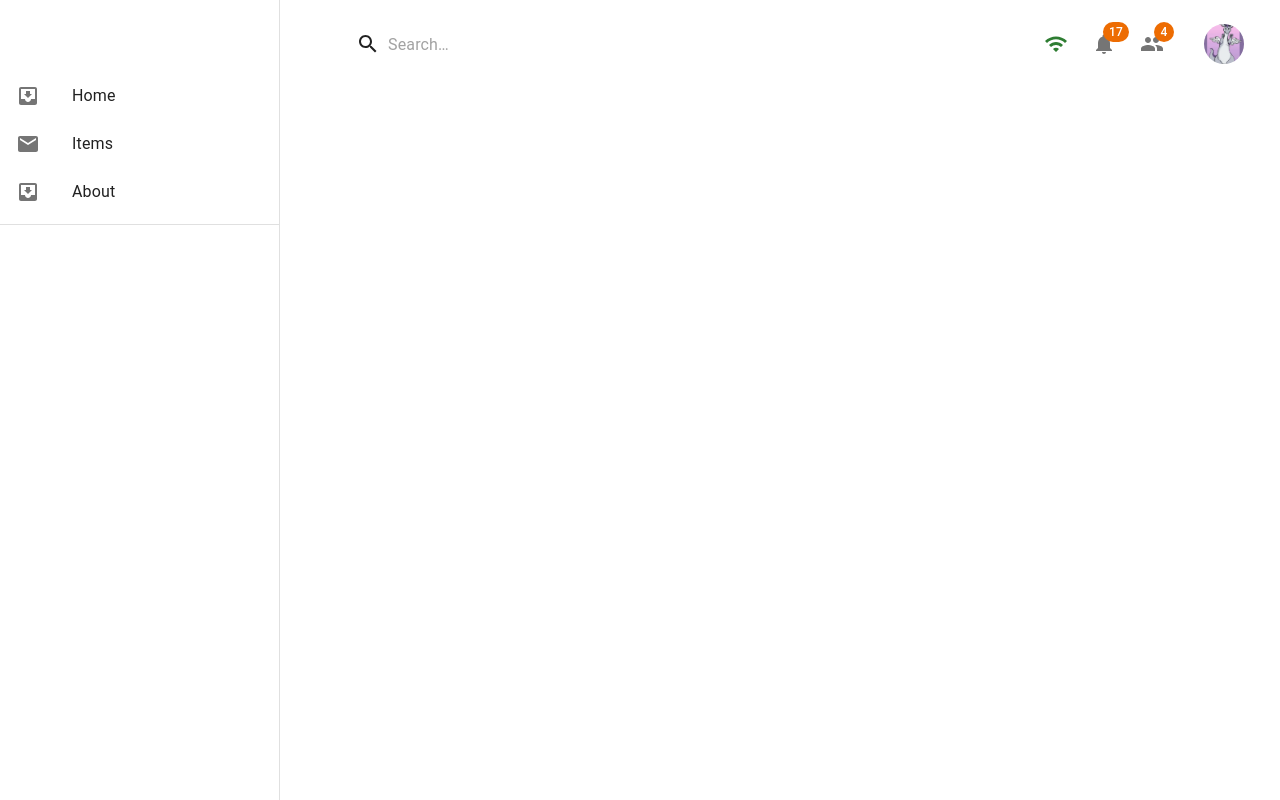
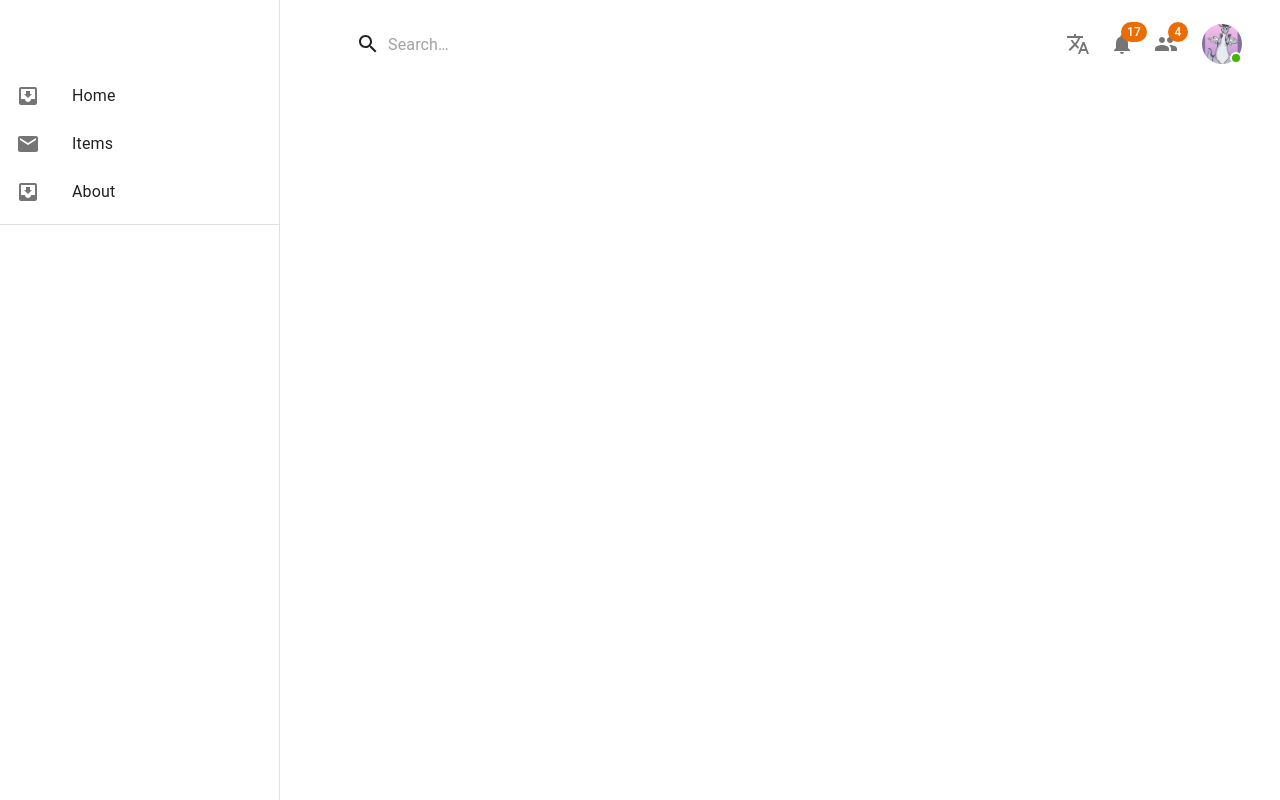
Before and after one commit to Linzell/kiro, a React (Vite) app: page / in a window 1280 px wide. Built offline with nearby package versions, Linux system fonts and the light colour scheme.

Commit message:
✨ Add animation to button menu and color

```diff
--- a/src/components/modules/avatar.tsx
+++ b/src/components/modules/avatar.tsx
@@ -42,6 +42,7 @@ export default function BadgeAvatars(
       overlap="circular"
       anchorOrigin={{ vertical: 'bottom', horizontal: 'right' }}
       variant="dot"
+      color={props.user.getStatusColor()}
     >
       <Avatar alt={props.user.name} src={props.user.imgUrl} />
     </StyledBadge>
--- a/src/components/toolbar/barToolbar.tsx
+++ b/src/components/toolbar/barToolbar.tsx
@@ -11,8 +11,7 @@ import Avatar from '@mui/material/Avatar';
 import NotificationsIcon from '@mui/icons-material/Notifications';
 import MoreIcon from '@mui/icons-material/MoreVert';
 import GroupIcon from '@mui/icons-material/Group';
-import TranslateIcon from '@mui/icons-material/Translate';
-import Wifi from '@mui/icons-material/Wifi';
+import Translate from '@mui/icons-material/Translate';
 
 const Search = styled('div')(({ theme }) => ({
   position: 'relative',
@@ -54,6 +53,56 @@ const StyledInputBase = styled(InputBase)(({ theme }) => ({
   },
 }));
 
+// TODO: A remplacer par module avatar
+const StyledBadge = styled(Badge)(({ theme }) => ({
+  '& .MuiBadge-badge': {
+    backgroundColor: '#44b700',
+    color: '#44b700',
+    boxShadow: `0 0 0 2px ${theme.palette.background.paper}`,
+    '&::after': {
+      position: 'absolute',
+      top: 0,
+      left: 0,
+      width: '100%',
+      height: '100%',
+      borderRadius: '50%',
+      animation: 'ripple 1.2s infinite ease-in-out',
+      border: '1px solid currentColor',
+      content: '""',
+    },
+  },
+  '@keyframes ripple': {
+    '0%': {
+      transform: 'scale(.8)',
+      opacity: 1,
+    },
+    '100%': {
+      transform: 'scale(2.4)',
+      opacity: 0,
+    },
+  },
+}));
+
+const StyledIconButton = styled(IconButton)(({ theme }) => ({
+  color: 'action',
+  margin: 2,
+  '&:hover': {
+    color: theme.palette.primary.main,
+    animation: 'pulse 1s infinite',
+    '@keyframes pulse': {
+      '0%': {
+        transform: 'scale(1)',
+      },
+      '50%': {
+        transform: 'scale(1.1)',
+      },
+      '100%': {
+        transform: 'scale(1)',
+      },
+    },
+  },
+}));
+
 export default function BarToolbar(
   props: {
     menuId: string;
@@ -89,41 +138,39 @@ export default function BarToolbar(
       </Search>
       <Box sx={{ flexGrow: 1 }} />
       <Box sx={{ display: { xs: 'none', md: 'flex' } }}>
-        <IconButton
-          size="large"
-          aria-label="change online status"
-          color="inherit"
-        >
-          <Wifi color="success" />
-        </IconButton>
-        <IconButton
-          size="large"
-          aria-label="show 17 new notifications"
-          color="inherit"
-        >
+        <StyledIconButton aria-label="change language">
+          <Translate />
+        </StyledIconButton>
+        <StyledIconButton aria-label="show 17 new notifications">
           <Badge badgeContent={17} color="warning">
-            <NotificationsIcon color="action" />
+            <NotificationsIcon />
           </Badge>
-        </IconButton>
-        <IconButton size="large" aria-label="show 4 messages" color="inherit">
+        </StyledIconButton>
+        <StyledIconButton aria-label="show 4 messages">
           <Badge badgeContent={4} color="warning">
-            <GroupIcon color="action" />
+            <GroupIcon />
           </Badge>
-        </IconButton>
+        </StyledIconButton>
       </Box>
       <Box sx={{ display: { xs: 'none', md: 'flex' } }}>
-        <IconButton
+        <StyledIconButton
           aria-label="account of current user"
           aria-controls={props.menuId}
           aria-haspopup="true"
           onClick={props.handleProfileMenuOpen}
-          sx={{ p: 0, ml: 2 }}
-        >
-          <Avatar
-            alt="Remy Sharp"
-            src="src/static/dragon-wiggle.gif"
-          />
-        </IconButton>
+          sx={{ p: 0 }}
+        > {/* // TODO: Remplacer par le module Avatar */}
+          <StyledBadge
+            overlap="circular"
+            anchorOrigin={{ vertical: 'bottom', horizontal: 'right' }}
+            variant="dot"
+          >
+            <Avatar
+              alt="Charlie Cohen"
+              src="src/static/dragon-wiggle.gif"
+            />
+          </StyledBadge>
+        </StyledIconButton>
       </Box>
       <Box sx={{ display: { xs: 'flex', md: 'none' } }}>
         <IconButton
```
